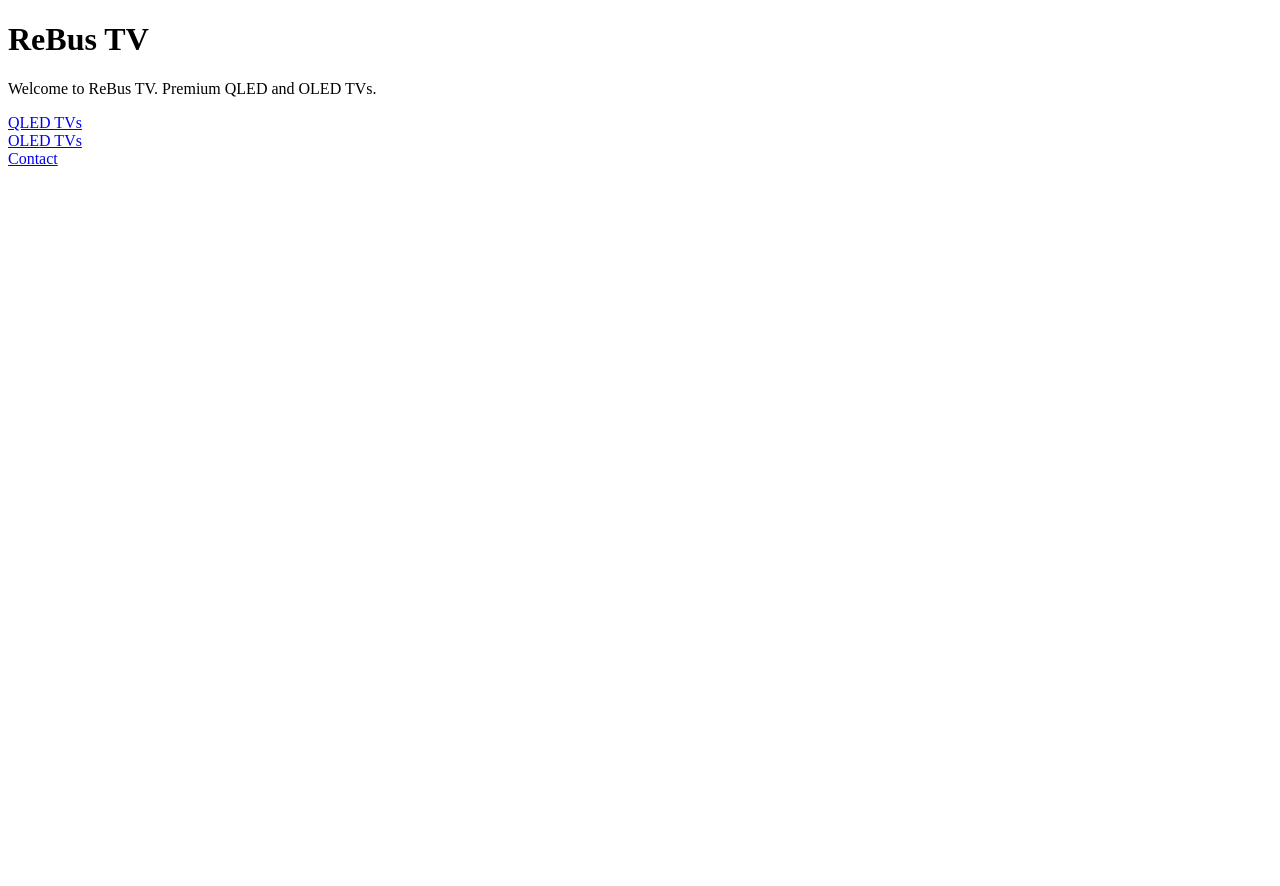
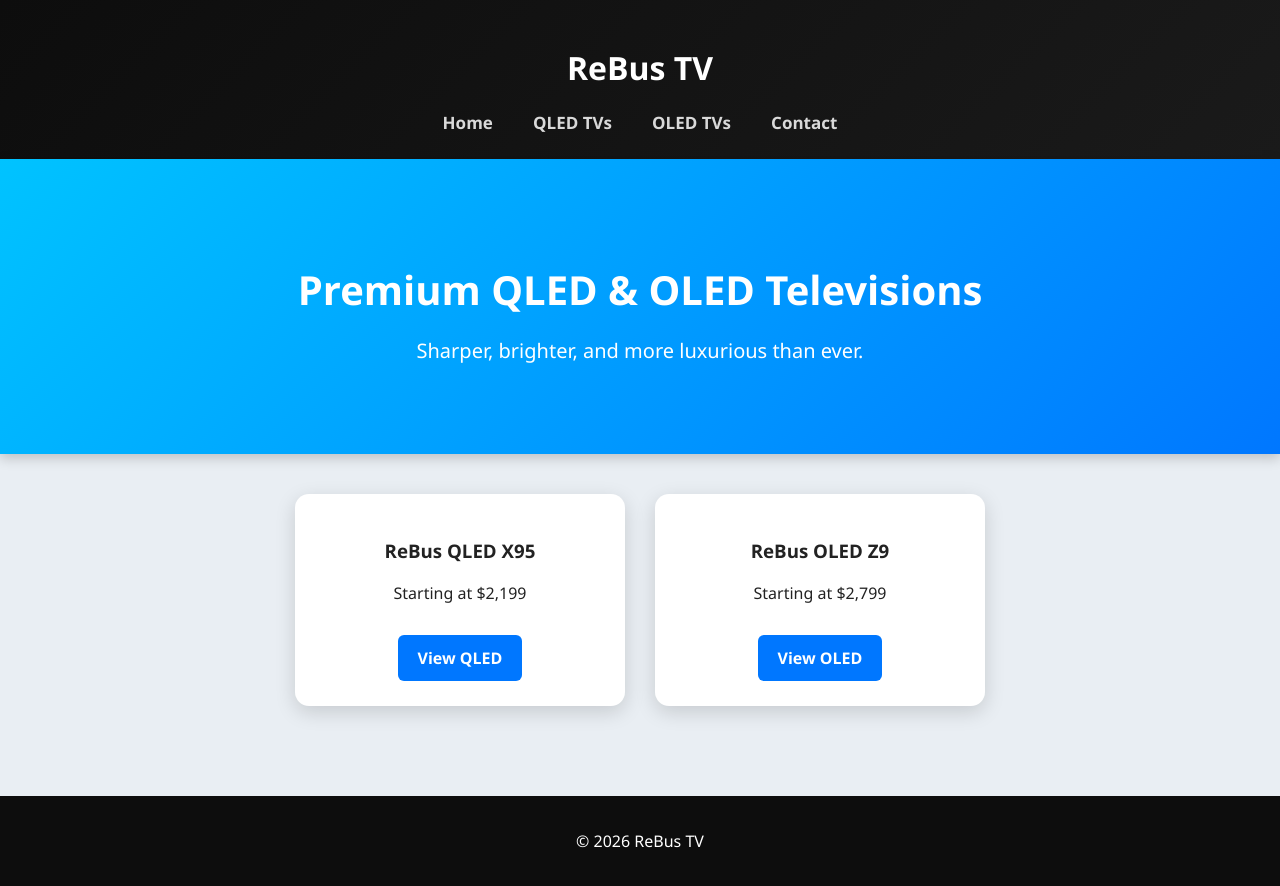
Before and after one commit to LukaBakic/ReBus-TVs, a plain HTML site: page index.html in a window 1280 px wide. Before the commit the page ends 800 px from the top, so only its background shows below. Drawn offline with Linux system fonts and the light colour scheme.

Commit message:
Update index.html

```diff
--- a/index.html
+++ b/index.html
@@ -2,13 +2,42 @@
 <html>
 <head>
     <title>ReBus TV</title>
+    <link rel="stylesheet" href="styles.css">
 </head>
 <body>
+
+<header>
     <h1>ReBus TV</h1>
-    <p>Welcome to ReBus TV. Premium QLED and OLED TVs.</p>
+    <nav>
+        <a href="index.html">Home</a>
+        <a href="qled.html">QLED TVs</a>
+        <a href="oled.html">OLED TVs</a>
+        <a href="contact.html">Contact</a>
+    </nav>
+</header>
 
-    <a href="qled.html">QLED TVs</a><br>
-    <a href="oled.html">OLED TVs</a><br>
-    <a href="contact.html">Contact</a>
+<section class="hero">
+    <h2>Premium QLED & OLED Televisions</h2>
+    <p>Sharper, brighter, and more luxurious than ever.</p>
+</section>
+
+<div class="grid">
+    <div class="card">
+        <h3>ReBus QLED X95</h3>
+        <p>Starting at $2,199</p>
+        <a class="btn" href="qled.html">View QLED</a>
+    </div>
+
+    <div class="card">
+        <h3>ReBus OLED Z9</h3>
+        <p>Starting at $2,799</p>
+        <a class="btn" href="oled.html">View OLED</a>
+    </div>
+</div>
+
+<footer>
+    <p>© 2026 ReBus TV</p>
+</footer>
+
 </body>
 </html>
```
